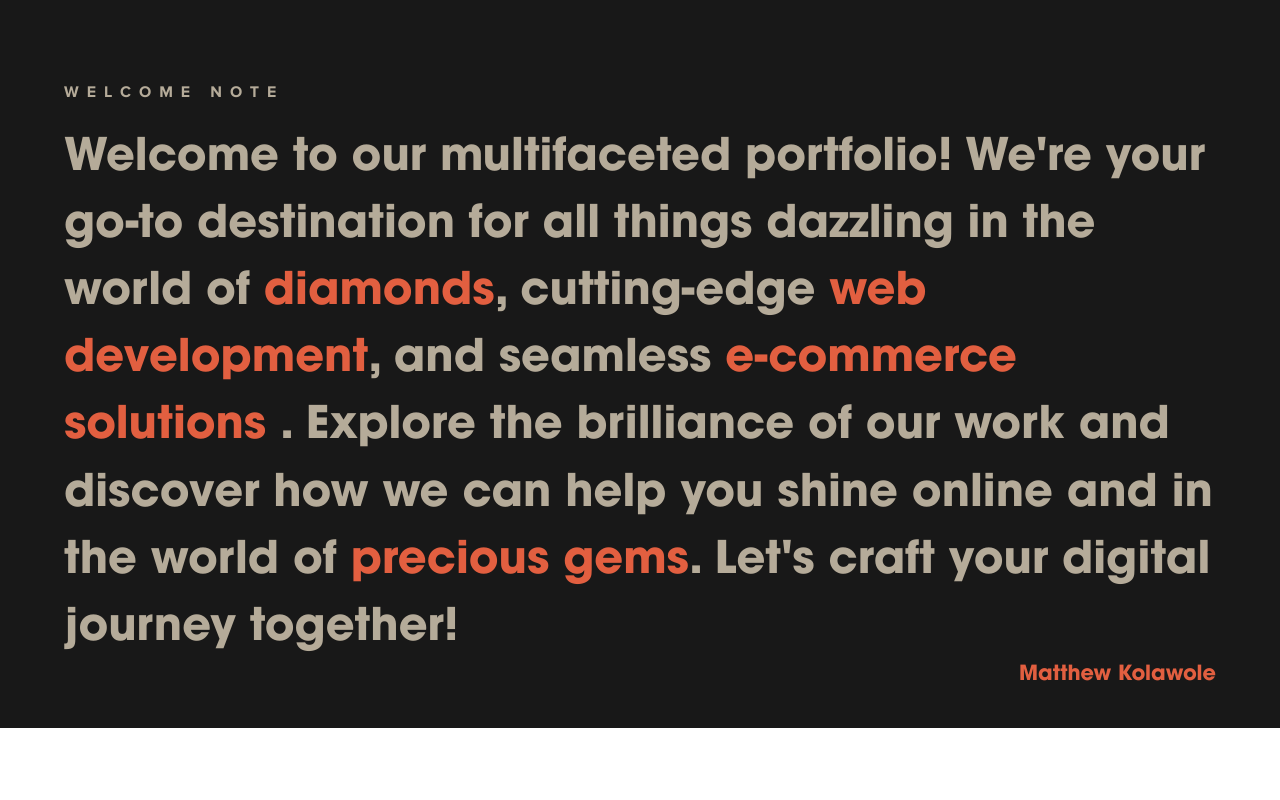
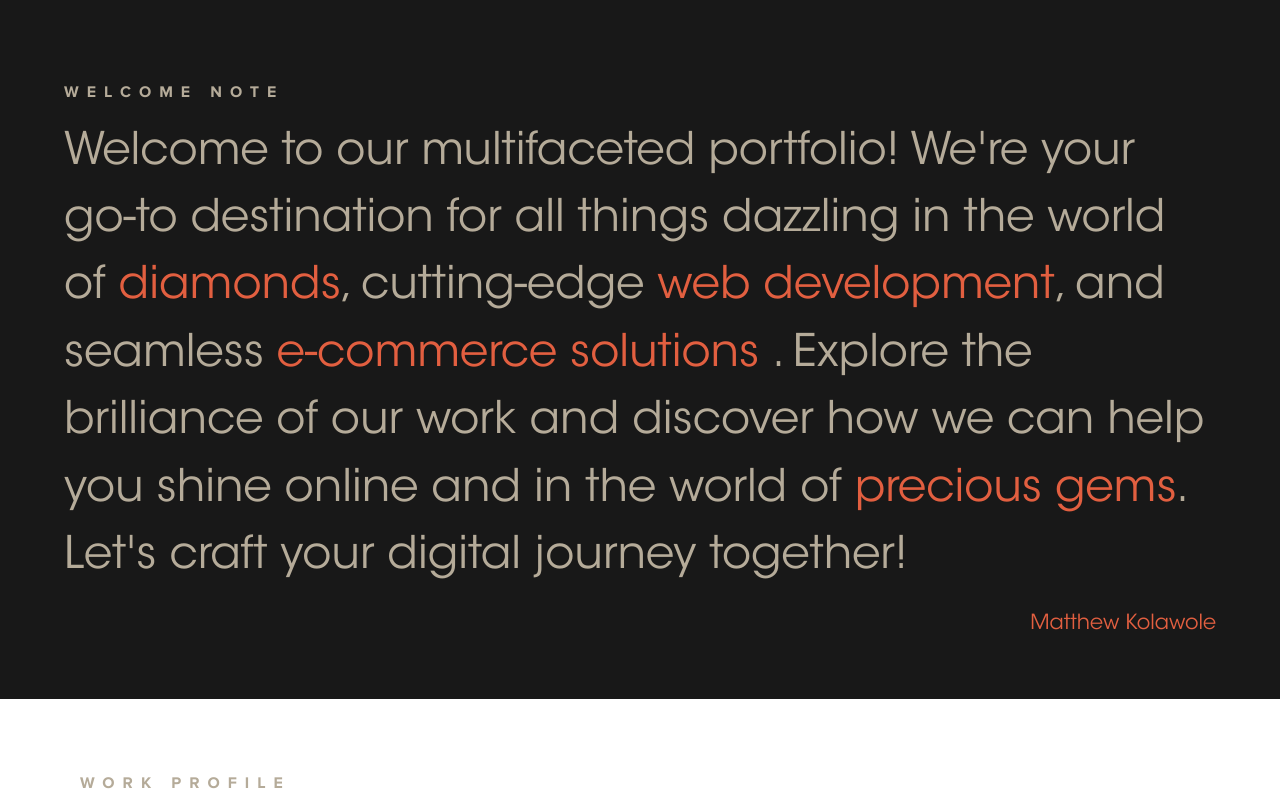
Before and after one commit to DavidWaza/matt-portfolio, a Next.js app: page / in a window 1280 px wide. Shown: the part 860-1660 px from the top of the page. Built offline with nearby package versions, Linux system fonts and the light colour scheme; a web font is replaced by a local one.

Commit message:
changed the weight of avant garde

```diff
--- a/src/components/Footer.tsx
+++ b/src/components/Footer.tsx
@@ -2,7 +2,7 @@ import SocialIcons from "./reusable/SocialIcons";
 const Footer = () => {
   return (
     <div className='mt-[3rem]'>
-      <p className="poppins text-[0.99rem] text-center text-[burlywood]">
+      <p className="poppins text-[0.99rem] text-center text-[#E25F40]">
         Copyright @mattkolawole.com
       </p>
       {/* <SocialIcons /> */}
--- a/src/pages/_app.tsx
+++ b/src/pages/_app.tsx
@@ -1,5 +1,4 @@
 import '@/styles/globals.css'
-import '@/styles/fonts.css'
 
 import type { AppProps } from 'next/app'
 
--- a/src/pages/index.tsx
+++ b/src/pages/index.tsx
@@ -1,11 +1,9 @@
 import React, { Suspense, useRef, useState, useEffect } from "react";
 import PortfolioCarousel from "@/components/Carousel";
-import HomePage from "./about";
 import ProfilePage from "./profilepage";
-import Marquee from "react-fast-marquee";
 import { Grid, Box, Container } from "@mui/material";
 import SwiperTestimonial from "@/components/SwiperTestimonial";
-import ContactForms from "@/components/Forms";
+// import ContactForms from "@/components/Forms";
 import Header from "@/components/reusable/BigHeader";
 import ContactInfo from "@/components/ContactInfo";
 import { motion, useAnimation } from "framer-motion";
@@ -81,7 +79,7 @@ export default function Home() {
               className="uppercase tracking-[.5em] text-center md:text-left font-bold text-[#B5AB99] pt-10"
             />
             <div className="mt-[2vh]">
-              <p className="text-[1.3rem] px-7 md:px-0 md:text-[2.8rem] avant text-[#B5AB99]">
+              <p className="text-[1.3rem] px-7 md:px-0 md:text-[2.8rem] leading-[31.2px] md:leading-[67.4px] avant-semi text-[#B5AB99]">
                 Welcome to our multifaceted portfolio! We&apos;re your go-to
                 destination for all things dazzling in the world of{" "}
                 <span className="text-[#E25F40]">diamonds</span>, cutting-edge{" "}
@@ -147,7 +145,7 @@ export default function Home() {
                 <Box sx={{ flexGrow: 1 }}>
                   <Header
                     header="get in touch"
-                    className=" text-[1.5rem] text-[#B5AB99] tracking-[.2rem] text-center md:text-left md:text-[3.5rem] proxima mt-11 uppercase"
+                    className=" text-[1.5rem] text-[#B5AB99] text-center md:text-left md:text-[3.5rem] proxima mt-11 uppercase"
                   />
                   <Header
                     header="Let's get down to Business!"
--- a/src/styles/fonts.css
+++ /dev/null
@@ -1,4 +0,0 @@
-@font-face {
-    font-family: 'Proxima';
-    src: url('/fonts/ProximaNova-Bold.woff') format('woff');
-  }
--- a/src/styles/globals.css
+++ b/src/styles/globals.css
@@ -16,6 +16,10 @@
 @font-face {
   font-family: 'Avant Garde';
   src: url('/fonts/AvantGarde.woff') format('woff');
+}
+@font-face {
+  font-family: 'Avant Garde-Semi';
+  src: url('/fonts/avantgarded.woff') format('woff');
 }
 
 root {
@@ -72,6 +76,11 @@ body {
 }
 .avant{
   font-family: 'Avant Garde', sans-serif;
+}
+.avant-semi{
+  font-family: 'Avant Garde-Semi', sans-serif;
+  font-weight: 500;
+
 }
 
 /* NAVBAR */
```
Also changed, not shown: public/fonts/avantgarded.woff (added).
